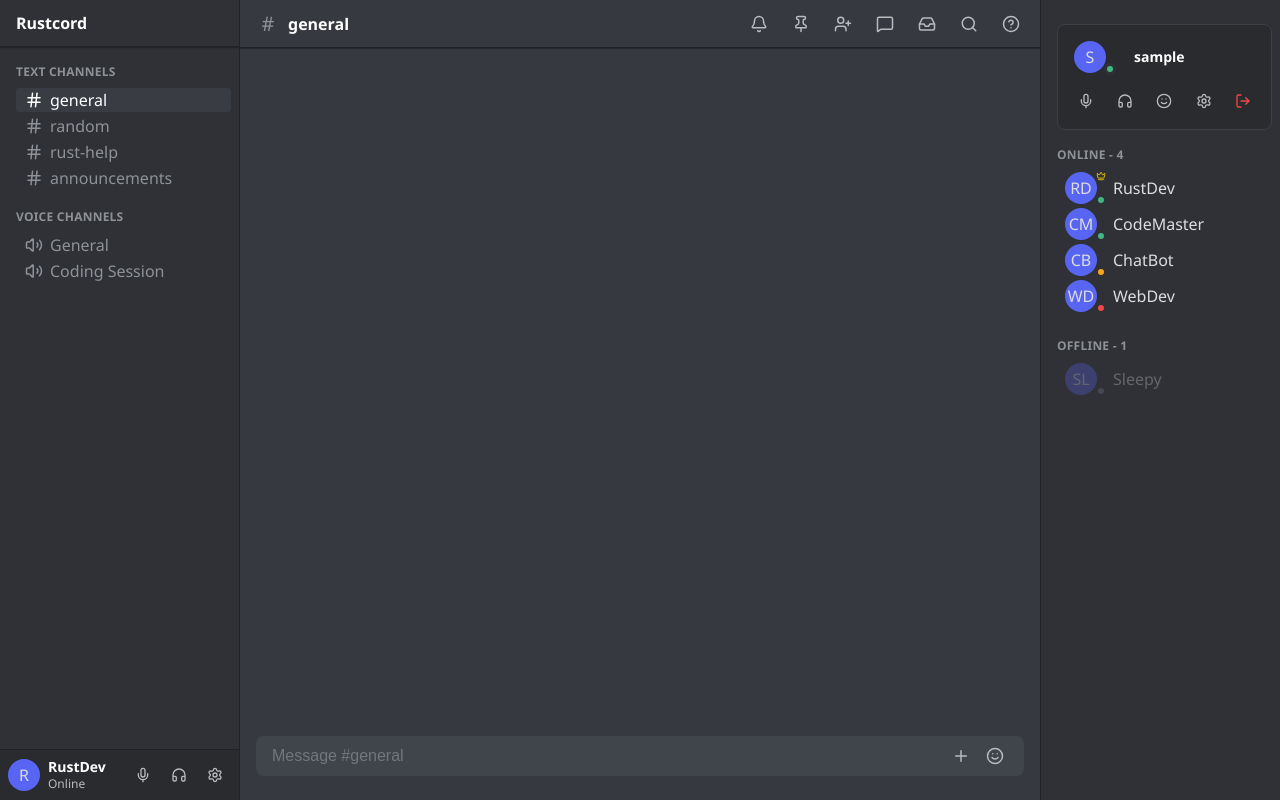
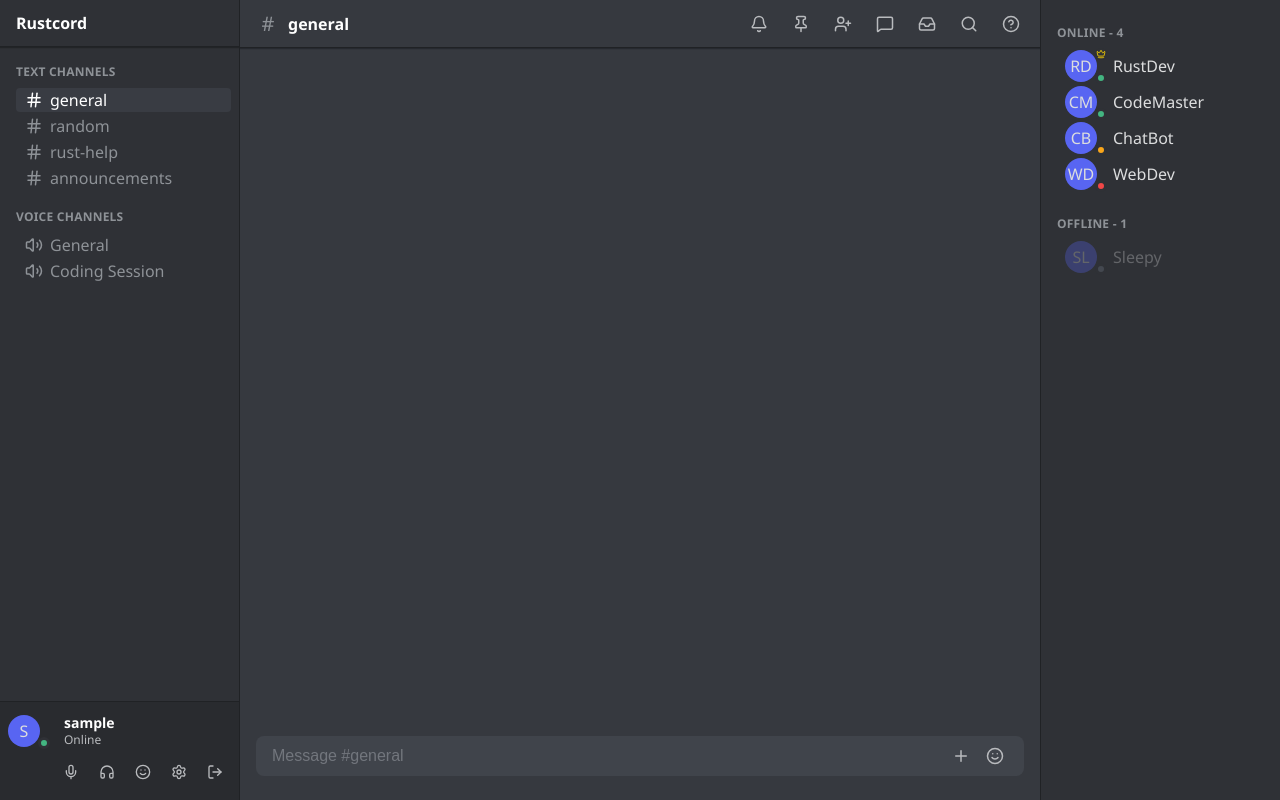
Before and after one commit to fernandwill/rust-chat, a React (Vite) app in the folder frontend/: page / in a window 1280 px wide. Built offline with nearby package versions, Linux system fonts and the light colour scheme; sample sign-in values are in the browser's storage.

Commit message:
readjusted user info position

```diff
--- a/frontend/src/App.tsx
+++ b/frontend/src/App.tsx
@@ -78,6 +78,10 @@ function App() {
 
   const handleLoginSuccess = (user: CurrentUser) => {
     console.log("OAuth login successful", user);
+    // Clear any existing data first
+    localStorage.removeItem("currentUser");
+    localStorage.removeItem("isAuthenticated");
+    // Set new user data
     localStorage.setItem("currentUser", JSON.stringify(user));
     localStorage.setItem("isAuthenticated", "true");
     setCurrentUser(user);
@@ -238,6 +242,8 @@ function App() {
                 channels={channels}
                 activeChannel={activeChannel}
                 onChannelSelect={handleChannelSelect}
+                currentUser={currentUser}
+                onLogout={handleLogout}
               />
 
               <ChatArea
@@ -251,11 +257,6 @@ function App() {
               <UserList
                 users={users}
                 onlineCount={onlineCount}
-                currentUser={currentUser ? {
-                  ...currentUser,
-                  avatar: currentUser.avatar || getInitials(currentUser.username)
-                } : null}
-                onLogout={handleLogout}
               />
             </div>
           ) : (
--- a/frontend/src/components/OAuthCallback.tsx
+++ b/frontend/src/components/OAuthCallback.tsx
@@ -19,6 +19,7 @@ const OAuthCallback: React.FC<OAuthCallbackProps> = ({ onLoginSuccess }) => {
         const token = searchParams.get('token');
         const username = searchParams.get('username');
         const email = searchParams.get('email');
+        const avatar = searchParams.get('avatar');
         const oauthError = searchParams.get('error');
 
         // Check if there was an OAuth error
@@ -34,6 +35,7 @@ const OAuthCallback: React.FC<OAuthCallbackProps> = ({ onLoginSuccess }) => {
             id: `oauth_${provider}_${Date.now()}`,
             username,
             email,
+            avatar: avatar || undefined,
             provider,
           };
 
--- a/frontend/src/components/Sidebar.tsx
+++ b/frontend/src/components/Sidebar.tsx
@@ -1,5 +1,5 @@
-import React from 'react';
-import { Hash, Volume2, Mic, Headphones, Settings } from 'lucide-react';
+import React, { useEffect, useRef, useState } from 'react';
+import { Hash, Volume2, Mic, Headphones, Settings, Smile, LogOut } from 'lucide-react';
 
 interface Channel {
   id: string;
@@ -11,9 +11,13 @@ interface SidebarProps {
   channels: Channel[];
   activeChannel: string;
   onChannelSelect: (channelId: string) => void;
+  currentUser?: { username: string; avatar?: string; provider?: string; email?: string } | null;
+  onLogout?: () => void;
 }
 
-const Sidebar: React.FC<SidebarProps> = ({ channels, activeChannel, onChannelSelect }) => {
+const statusColor = '#43b581';
+
+const Sidebar: React.FC<SidebarProps> = ({ channels, activeChannel, onChannelSelect, currentUser, onLogout }) => {
   const getInitials = (name: string) => {
     return name
       .split(' ')
@@ -23,7 +27,57 @@ const Sidebar: React.FC<SidebarProps> = ({ channels, activeChannel, onChannelSel
       .slice(0, 2);
   };
 
-  const currentUserName = 'RustDev';
+  const [showConfirm, setShowConfirm] = useState(false);
+  const confirmRef = useRef<HTMLDivElement>(null);
+
+  const currentUserName = currentUser?.username || 'Guest';
+  const displayAvatar = currentUser?.avatar;
+  const displayInitials = getInitials(currentUserName);
+
+  useEffect(() => {
+    if (!showConfirm) return;
+
+    const handleKeyDown = (event: KeyboardEvent) => {
+      if (event.key === 'Escape') {
+        setShowConfirm(false);
+      }
+    };
+
+    const handleClickOutside = (event: MouseEvent) => {
+      if (confirmRef.current && !confirmRef.current.contains(event.target as Node)) {
+        setShowConfirm(false);
+      }
+    };
+
+    document.addEventListener('keydown', handleKeyDown);
+    document.addEventListener('mousedown', handleClickOutside);
+
+    return () => {
+      document.removeEventListener('keydown', handleKeyDown);
+      document.removeEventListener('mousedown', handleClickOutside);
+    };
+  }, [showConfirm]);
+
+  const handleStatusClick = () => {
+    console.log('Set custom status');
+  };
+
+  const handleSettingsClick = () => {
+    console.log('Open user settings');
+  };
+
+  const handleLogoutClick = () => {
+    setShowConfirm(true);
+  };
+
+  const handleConfirmLogout = () => {
+    onLogout?.();
+    setShowConfirm(false);
+  };
+
+  const handleCancelLogout = () => {
+    setShowConfirm(false);
+  };
 
   return (
     <div className="sidebar">
@@ -70,10 +124,22 @@ const Sidebar: React.FC<SidebarProps> = ({ channels, activeChannel, onChannelSel
       </div>
 
       <div className="user-info">
-        <div className="user-avatar">{getInitials(currentUserName)}</div>
-        <div className="user-details">
-          <div className="username">{currentUserName}</div>
-          <div className="user-status">Online</div>
+        <div className="sidebar-user-row">
+          <div className="user-avatar-container">
+            {displayAvatar ? (
+              <img src={displayAvatar} alt={currentUserName} className="user-avatar-image" />
+            ) : (
+              <div className="user-avatar">{displayInitials}</div>
+            )}
+            <div
+              className="user-status-indicator"
+              style={{ backgroundColor: statusColor }}
+            />
+          </div>
+          <div className="user-details">
+            <div className="username">{currentUserName}</div>
+            <div className="user-status">Online</div>
+          </div>
         </div>
         <div className="user-controls">
           <button className="control-btn" aria-label="Toggle microphone">
@@ -82,10 +148,43 @@ const Sidebar: React.FC<SidebarProps> = ({ channels, activeChannel, onChannelSel
           <button className="control-btn" aria-label="Toggle headphones">
             <Headphones size={16} />
           </button>
-          <button className="control-btn" aria-label="Open settings">
+          <button
+            className="control-btn"
+            aria-label="Set custom status"
+            onClick={handleStatusClick}
+          >
+            <Smile size={16} />
+          </button>
+          <button
+            className="control-btn"
+            aria-label="Open user settings"
+            onClick={handleSettingsClick}
+          >
             <Settings size={16} />
           </button>
+          <button
+            className="control-btn danger"
+            aria-label="Log out"
+            onClick={handleLogoutClick}
+          >
+            <LogOut size={16} />
+          </button>
         </div>
+
+        {showConfirm && (
+          <div className="logout-confirm-popover sidebar" ref={confirmRef}>
+            <h4>Ready to log out?</h4>
+            <p>You'll need to sign back in to rejoin Rustcord.</p>
+            <div className="logout-confirm-actions">
+              <button type="button" className="confirm-secondary" onClick={handleCancelLogout}>
+                Cancel
+              </button>
+              <button type="button" className="confirm-primary" onClick={handleConfirmLogout}>
+                Log Out
+              </button>
+            </div>
+          </div>
+        )}
       </div>
     </div>
   );
--- a/frontend/src/components/UserList.tsx
+++ b/frontend/src/components/UserList.tsx
@@ -1,5 +1,5 @@
-import React, { useEffect, useRef, useState } from 'react';
-import { LogOut, Mic, Headphones, Settings, Smile, Crown } from 'lucide-react';
+import React from 'react';
+import { Crown } from 'lucide-react';
 
 type UserStatus = 'online' | 'idle' | 'dnd' | 'offline';
 
@@ -14,8 +14,6 @@ interface User {
 interface UserListProps {
   users: User[];
   onlineCount: number;
-  currentUser?: { username: string; avatar?: string; provider: string; email?: string } | null;
-  onLogout?: () => void;
 }
 
 const getInitials = (name: string) => {
@@ -34,124 +32,12 @@ const statusColorMap: Record<UserStatus, string> = {
   offline: '#747f8d'
 };
 
-const UserList: React.FC<UserListProps> = ({ users, onlineCount, currentUser, onLogout }) => {
-  const [showConfirm, setShowConfirm] = useState(false);
-  const confirmRef = useRef<HTMLDivElement>(null);
-
-  const displayName = currentUser?.username ?? 'RustDev';
-  const displayAvatar = currentUser?.avatar || getInitials(displayName);
-
+const UserList: React.FC<UserListProps> = ({ users, onlineCount }) => {
   const onlineUsers = users.filter(user => user.status !== 'offline');
   const offlineUsers = users.filter(user => user.status === 'offline');
 
-  const handleSettingsClick = () => {
-    console.log('Open user settings');
-  };
-
-  const handleStatusClick = () => {
-    console.log('Set custom status');
-  };
-
-  const handleLogoutClick = () => {
-    setShowConfirm(true);
-  };
-
-  const handleConfirmLogout = () => {
-    onLogout?.();
-    setShowConfirm(false);
-  };
-
-  const handleCancelLogout = () => {
-    setShowConfirm(false);
-  };
-
-  useEffect(() => {
-    if (!showConfirm) return;
-
-    const handleKeyDown = (event: KeyboardEvent) => {
-      if (event.key === 'Escape') {
-        setShowConfirm(false);
-      }
-    };
-
-    const handleClickOutside = (event: MouseEvent) => {
-      if (confirmRef.current && !confirmRef.current.contains(event.target as Node)) {
-        setShowConfirm(false);
-      }
-    };
-
-    document.addEventListener('keydown', handleKeyDown);
-    document.addEventListener('mousedown', handleClickOutside);
-
-    return () => {
-      document.removeEventListener('keydown', handleKeyDown);
-      document.removeEventListener('mousedown', handleClickOutside);
-    };
-  }, [showConfirm]);
-
   return (
     <div className="user-list">
-      <div className="current-user-panel">
-        <div className="current-user-info">
-          <div className="user-avatar-container">
-            <div className="user-avatar">{displayAvatar}</div>
-            <div
-              className="user-status-indicator"
-              style={{ backgroundColor: statusColorMap.online }}
-            />
-          </div>
-          <div className="user-name">{displayName}</div>
-        </div>
-
-        <div className="current-user-controls">
-          <button type="button" className="user-control-btn" aria-label="Toggle microphone">
-            <Mic size={16} />
-          </button>
-          <button type="button" className="user-control-btn" aria-label="Toggle headphones">
-            <Headphones size={16} />
-          </button>
-          <button
-            type="button"
-            className="user-control-btn"
-            aria-label="Set custom status"
-            onClick={handleStatusClick}
-          >
-            <Smile size={16} />
-          </button>
-          <button
-            type="button"
-            className="user-control-btn"
-            aria-label="Open user settings"
-            onClick={handleSettingsClick}
-          >
-            <Settings size={16} />
-          </button>
-          <button
-            type="button"
-            className="user-control-btn danger"
-            aria-label="Log out"
-            onClick={handleLogoutClick}
-          >
-            <LogOut size={16} />
-          </button>
-        </div>
-
-        {showConfirm && (
-          <div className="logout-confirm-popover" ref={confirmRef}>
-            <h4>Ready to log out?</h4>
-            <p>You’ll need to sign back in to rejoin Rustcord.</p>
-            <div className="logout-confirm-actions">
-              <button type="button" className="confirm-secondary" onClick={handleCancelLogout}>
-                Cancel
-              </button>
-              <button type="button" className="confirm-primary" onClick={handleConfirmLogout}>
-                Log Out
-              </button>
-            </div>
-          </div>
-        )}
-      </div>
-
       <div className="user-list-header">
         <span>ONLINE - {onlineCount}</span>
       </div>
--- a/frontend/src/styles/Rustcord.css
+++ b/frontend/src/styles/Rustcord.css
@@ -101,11 +101,20 @@ body {
 
 .user-info {
   margin-top: auto;
-  padding: 8px;
+  padding: 12px 8px;
   background-color: #292b2f;
   display: flex;
+  flex-direction: column;
+  align-items: stretch;
+  gap: 8px;
+  border-top: 1px solid #202225;
+  position: relative;
+}
+
+.sidebar-user-row {
+  display: flex;
   align-items: center;
-  border-top: 1px solid #202225;
+  gap: 8px;
 }
 
 .user-avatar {
@@ -141,6 +150,8 @@ body {
 .user-controls {
   display: flex;
   gap: 4px;
+  justify-content: flex-end;
+  flex-wrap: wrap;
 }
 
 .control-btn {
@@ -467,6 +478,13 @@ body {
   font-size: 16px;
 }
 
+.user-avatar-image {
+  width: 32px;
+  height: 32px;
+  border-radius: 50%;
+  object-fit: cover;
+}
+
 .user-status-indicator {
   position: absolute;
   bottom: -2px;
@@ -566,6 +584,13 @@ body {
   z-index: 30;
 }
 
+.logout-confirm-popover.sidebar {
+  top: auto;
+  bottom: calc(100% + 10px);
+  left: 8px;
+  right: 8px;
+}
+
 .logout-confirm-popover h4 {
   font-size: 16px;
   font-weight: 600;
```
Also changed, not shown: 1 other file (tests, documents, lock files or other folders).
